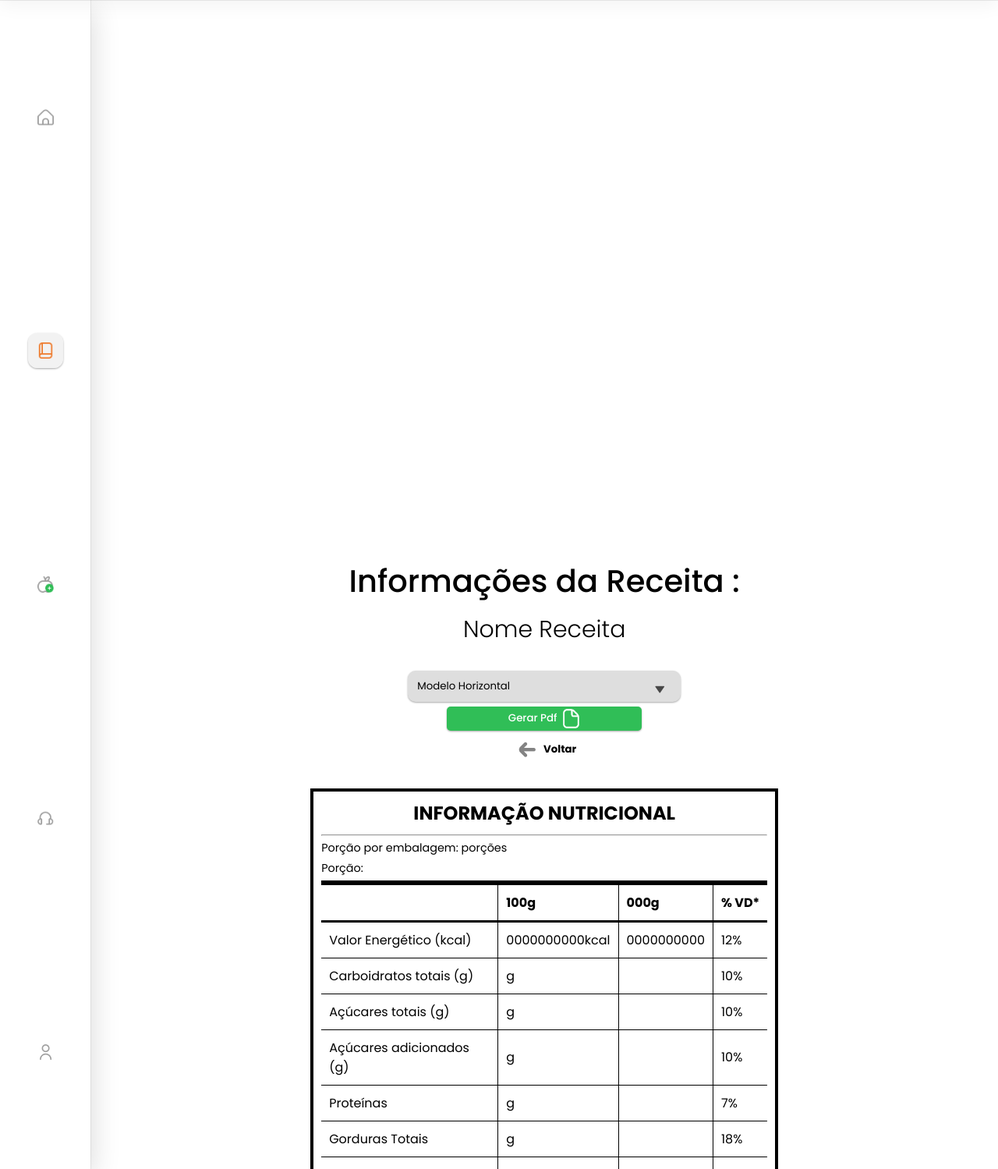
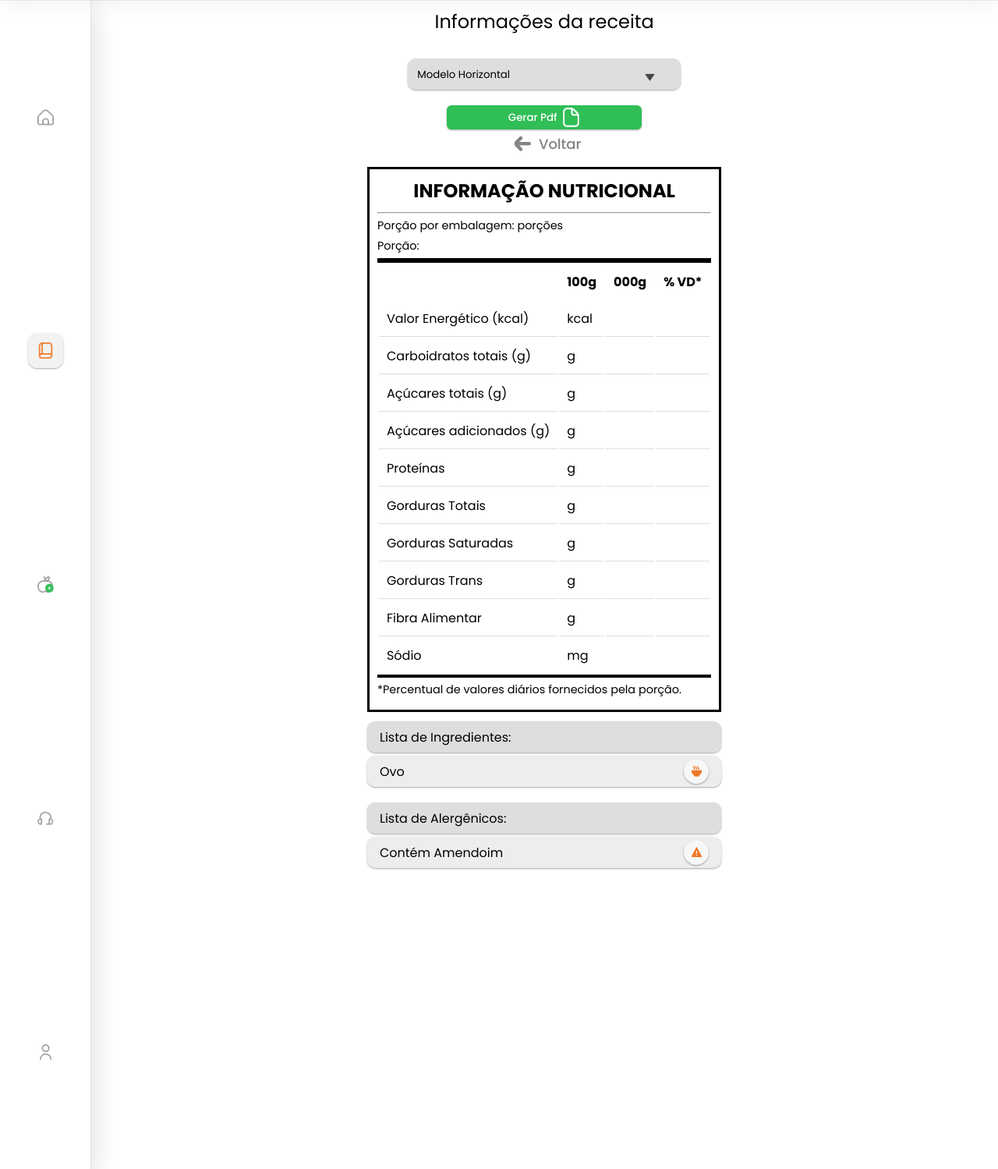
Before and after one commit to TheJoaoVitorio/WLN-Django, a Django app: page /app/visualizareceita/ in a window 1280 px wide. Shown: the part 204-1703 px from the top of the page at 78% size. Run offline with Django 5.2, Linux system fonts and the light colour scheme; some libraries are stand-ins or nearby versions.

Commit message:
Template de visualizar receita finalizado

```diff
--- a/app/templates/tabelaPreView.html
+++ b/app/templates/tabelaPreView.html
@@ -1,32 +1,29 @@
 {% load static %}
-{% load pwa %}
-{% progressive_web_app_meta %}
 <!DOCTYPE html>
-<html lang="en">
+<html lang="pt-br">
 <head>
+    <link rel="stylesheet" href="https://cdnjs.cloudflare.com/ajax/libs/jquery/3.7.1/jquery.min.js">
+    <link href='https://unpkg.com/boxicons@2.1.4/css/boxicons.min.css' rel='stylesheet'>
     <meta charset="UTF-8">
     <meta name="viewport" content="width=device-width, initial-scale=1.0">
-    <link rel="stylesheet" href="https://cdnjs.cloudflare.com/ajax/libs/jquery/3.7.1/jquery.min.js">
-    <link href='https://unpkg.com/boxicons@2.1.4/css/boxicons.min.css' rel='stylesheet'>
 
-    <link rel="stylesheet" href="{% static 'css/tab_PreView.css'%}">
-    <link rel="stylesheet" href="{% static 'css/style.css'%}">
-    <link href="https://fonts.googleapis.com/css2?family=Poppins:ital,wght@0,100;0,200;0,300;0,400;0,500;0,600;0,700;0,800;0,900;1,100;1,200;1,300;1,400;1,500;1,600;1,700;1,800;1,900&display=swap" rel="stylesheet">
-    <link rel="shortcut icon" href="{% static 'img/short-icon.png'%}">
-
-    <title>WLN_Rotulos_ VER_VERTICAL</title>
+    <link rel="stylesheet" href="{% static 'css/style.css' %}">
+    <link href="https://fonts.googleapis.com/css2?family=Poppins:ital,wght@0,100;0,200;0,300;0,400;0,500;0,600;0,700;0,800;0,900&display=swap" rel="stylesheet">
+    <link rel="stylesheet" href="https://cdnjs.cloudflare.com/ajax/libs/font-awesome/6.5.1/css/all.min.css" integrity="sha512-DTOQO9RWCH3ppGqcWaEA1BIZOC6xxalwEsw9c2QQeAIftl+Vegovlnee1c9QX4TctnWMn13TZye+giMm8e2LwA==" crossorigin="anonymous" referrerpolicy="no-referrer" />
+    <link rel="shortcut icon" href="{% static 'img/short-icon.png' %}">
+    <title>WLNutrion - Ver Receita</title>
 </head>
 <body>
     <nav class="container-navbar">
         <div class="navbar-content">
             <div class="logo">
                 <a href="{% url 'home' %}">
-                    <img src="{% static 'img/logo.png'%}">
+                    <img src="{% static 'img/logo.png' %}">
                 </a>
             </div>
             <div class="logo user-navbar">
                 <a href="{% url 'minha-conta' %}">
-                    <img src="{% static 'img/user.png'%}">
+                    <img src="{% static 'img/user.png' %}">
                 </a>
             </div>
         </div>
@@ -36,76 +33,71 @@
         <div class="container-principal flex">
             <div class="nav-left">
                 <div class="nav-items-lateral">
-                    <div class="item-lateral ">
+                    <div class="item-lateral">
                         <a href="{% url 'home' %}">
-                            <img id="image-sidebar" src="{% static 'img/home.png'%}">
+                            <img id="image-sidebar" src="{% static 'img/home.png' %}">
                         </a>
                     </div>
 
                     <div class="item-lateral active">
                         <a href="{% url 'receitas' %}">
-                            <img id="image-sidebar" src="{% static 'img/receita-active.png'%}">
+                            <img id="image-sidebar" src="{% static 'img/receita-active.png' %}">
                         </a>
                     </div>
 
                     <div class="item-lateral">
                         <a href="{% url 'meus-ingredientes' %}">
-                            <img id="image-sidebar" src="{% static 'img/ingredientes.png'%}">
+                            <img id="image-sidebar" src="{% static 'img/ingredientes.png' %}">
                         </a>
                     </div>
 
                     <div class="item-lateral">
-                        <a href="{% url 'contate-nos' %} ">
-                            <img id="image-sidebar" src="{% static 'img/fi-rr-headset.png'%}">
+                        <a href="{% url 'contate-nos' %}">
+                            <img id="image-sidebar" src="{% static 'img/fi-rr-headset.png' %}">
                         </a>
                     </div>
 
                     <div class="item-lateral">
-                        <a href=" {% url 'minha-conta' %} ">
-                            <img id="image-sidebar" src="{% static 'img/fi-rr-user.png'%}">
-                        </a>
-                    </div>
-                </div>
-            </div>
-<!--############################################################ TABELA PREVIEW ############################################################################# -->
-
-            <div class="container-pai-rotulo">
-                <div id="div_campos">
-                    <div class="content-rotulos">
-                        <div><h1 class="view_text1"> Informações da Receita :</h1></div>
-                        <div class="nome_receita" ><h2 class="text_nome_receita"> Nome Receita </h2></div>
-
-                            <div class="selectModelosRotulos">
-                                <div>
-                                    <div class="div-pai-select-form4">
-                                        <select class="inputForm2 select-btn4"  id="selectOptionModeloTabela">
-                                            <option value="ModeloHorizontal">Modelo Horizontal</option>
-                                            <option value="ModeloVertical">Modelo Vertical</option>
-                                            <option value="ModeloLinear">Modelo Linear</option>
-                                        </select>
-                                        <div class="arrow-select-modelos-preview">
-                                            <i class='bx bxs-down-arrow'></i>
-                                        </div>
-                                    </div>
-                                </div>
-
-
-
-
-                        <div class="btn-submit-receita_preview">
-                            <button id="btnGerarReceita" type="submit" class="btn-verde btn-gerar-pdf">Gerar Pdf <img width="25px" src="{% static 'img/fi-rr-file.png'%}"> </button>
-                            <a class="roda_voltar_preview"   href="{% url 'receitas'%}">
-                                <button style="background: no-repeat; font-weight: 700; color: 838383;" type="button" class="btn-voltar-preview">
-
-                                    <img src="{% static 'img/fi-sr-arrow-small-right.png'%}">
-                                    Voltar
-                                </button>
+                        <a href="{% url 'minha-conta' %}">
+                            <img id="image-sidebar" src="{% static 'img/fi-rr-user.png' %}">
                         </a>
                     </div>
                 </div>
             </div>
 
-                    <div class="tabela-nutricional-preview">
+            <div class="content">
+                <div class="container-content">
+                    <div class="content-title">
+                        <h1 id="TituloCriandoReceita">Informações da receita</h1>
+                    </div>
+
+                    <div class="content-minhas-receitas">
+                        <div class="formReceita">
+                            <div class="">
+                                <div class="selectModelosRotulos">
+                                    <form action="">
+                                        <div class="div-pai-select-form4">
+                                            <select class="inputForm2 select-btn4" id="selectOptionModeloTabela">
+                                                <option value="ModeloHorizontal">Modelo Horizontal</option>
+                                                <option value="ModeloVertical">Modelo Vertical</option>
+                                                <option value="ModeloLinear">Modelo Linear</option>
+                                            </select>
+                                            <div class="arrow arrow-select-modelos">
+                                                <i class='bx bxs-down-arrow'></i>
+                                            </div>
+                                        </div>
+                                    </form>
+                                </div>
+
+                                <div class="btn-submit-receita">
+                                    <button id="btnGerarReceita" type="submit" class="btn-verde btn-gerar-pdf">Gerar Pdf <img width="25px" src="{% static 'img/fi-rr-file.png' %}"> </button>
+                                    <button type="button" class="btn-voltar2">
+                                        <img src="{% static 'img/fi-sr-arrow-small-right.png' %}">
+                                        Voltar
+                                    </button>
+                                </div>
+
+                                <div class="tabela-nutricional">
                                     <h2>INFORMAÇÃO NUTRICIONAL</h2>
                                     <hr>
                                     <p>Porção por embalagem: <span id="porcoesEmbTabela"></span> porções</p>
@@ -120,98 +112,102 @@
                                                 <th>% VD*</th>
                                             </tr>
                                         </thead>
-                            <tbody style="border: none;">
+                                        <tbody>
                                             <tr>
                                                 <td>Valor Energético (kcal)</td>
-                                    <td>0000000000kcal</td> <!-- kcal g -->
-                                    <td>0000000000</td>
-                                    <td>12%</td>
+                                                <td>kcal</td>
+                                                <td></td>
+                                                <td></td>
                                             </tr>
                                             <tr>
                                                 <td>Carboidratos totais (g)</td>
-                                    <td>g</td> <!-- carboidratos  g -->
+                                                <td>g</td>
                                                 <td></td>
-                                    <td>10%</td>
+                                                <td></td>
                                             </tr>
                                             <tr>
                                                 <td>Açúcares totais (g)</td>
-                                    <td>g</td> <!-- acucar totais g -->
+                                                <td>g</td>
                                                 <td></td>
-                                    <td>10%</td>
+                                                <td></td>
                                             </tr>
                                             <tr>
-                                    <td >Açúcares adicionados (g)</td>
-                                    <td>g</td> <!-- acucar adicionado g -->
+                                                <td>Açúcares adicionados (g)</td>
+                                                <td>g</td>
                                                 <td></td>
-                                    <td>10%</td>
+                                                <td></td>
                                             </tr>
                                             <tr>
                                                 <td>Proteínas</td>
-                                    <td>g</td> <!-- proteinas g -->
+                                                <td>g</td>
                                                 <td></td>
-                                    <td>7%</td>
+                                                <td></td>
                                             </tr>
                                             <tr>
                                                 <td>Gorduras Totais</td>
-                                    <td>g</td> <!-- gorduras totais g -->
+                                                <td>g</td>
                                                 <td></td>
-                                    <td>18%</td>
+                                                <td></td>
                                             </tr>
                                             <tr>
                                                 <td>Gorduras Saturadas</td>
-                                    <td>g</td> <!-- gorduras saturadas g -->
+                                                <td>g</td>
                                                 <td></td>
-                                    <td>9%</td>
+                                                <td></td>
                                             </tr>
                                             <tr>
                                                 <td>Gorduras Trans</td>
-                                    <td>g</td> <!-- gorduras trans g -->
+                                                <td>g</td>
                                                 <td></td>
-                                    <td>**</td>
+                                                <td></td>
                                             </tr>
                                             <tr>
                                                 <td>Fibra Alimentar</td>
-                                    <td>g</td> <!-- fibra g -->
+                                                <td>g</td>
                                                 <td></td>
-                                    <td>8%</td>
+                                                <td></td>
                                             </tr>
                                             <tr>
                                                 <td>Sódio</td>
-                                    <td>mg</td> <!-- sodio mg -->
+                                                <td>mg</td>
                                                 <td></td>
-                                    <td>12%</td>
+                                                <td></td>
                                             </tr>
                                         </tbody>
                                     </table>
                                     <hr id="linhaFinaTabelaNutricional">
                                     <p>*Percentual de valores diários fornecidos pela porção.</p>
+                                </div>
 
-                        <div class="containerListaItensTabela">
-                            <div class="listaIngredientesTabela flex">
-                                <h2>INGREDIENTES:</h2>
-                                <!-- NOME DOS INGREDIENTES É ADICIONADO AQUI -->
+                                <div class="containerSectionsReceitas">
+                                    <div class="sectionListasReceitas">
+                                        <div class="sectionHeaderListaIngredientes">
+                                            <p>Lista de Ingredientes:</p>
                                         </div>
-                            <div class="listaAlergenicosTabela flex ">
-                                <h2>ALERGÊNICOS:</h2>
-                                <!-- NOME DOS ALERGENICOS É ADICIONADO AQUI -->
-
+                                        <div class="sectionListaIngredientes">
+                                            <p>Ovo</p>
+                                            <i class='bx bxs-bowl-hot'></i>
+                                        </div>
+                                    </div>
+                                    <div class="sectionListasReceitas">
+                                        <div class="sectionHeaderListaIngredientes">
+                                            <p>Lista de Alergênicos:</p>
+                                        </div>
+                                        <div class="sectionListaIngredientes">
+                                            <p>Contém Amendoim</p>
+                                            <i class='bx bxs-error'></i>
                                         </div>
                                     </div>
                                 </div>
-
-
-
-
                             </div>
                         </div>
                     </div>
-
                 </div>
-
-    <script src="https://ajax.googleapis.com/ajax/libs/jquery/5.5.1/jquery.min.js"></script>
-    <script src="https://code.jquery.com/jquery-3.2.1.slim.min.js"></script>
-    <script src="https://maxcdn.bootstrapcdn.com/bootstrap/4.0.0/js/bootstrap.min.js"></script>
-    <script src="{% static 'js/timerMessage.js' %}"></script>
-    <script src="{% static 'js/show-btn.js' %}"></script>
+            </div>
+        </div>
+    </div>
+    <script src="{% static 'js/jquery.min.js' %}"></script>
+    <script src="{% static 'js/jquery.mask.min.js' %}"></script>
+    <script src="{% static 'js/receita.js' %}"></script>
 </body>
 </html>
--- a/app/views.py
+++ b/app/views.py
@@ -184,7 +184,7 @@ def cadastraAlergenicosReceita(request):
                     return JsonResponse({'error': 'Nenhum Alergenico encontrado'},status=404)
 
             return JsonResponse({'message': 'Ingredientes cadastrados com sucesso!'}, status=201)
-                #return redirect('/app/home/')
+
 
         except Receita.DoesNotExist:
             return JsonResponse({'error': 'Nenhuma Receita encontrada'},status=404)
--- a/templates/static/css/style.css
+++ b/templates/static/css/style.css
@@ -2123,3 +2123,50 @@ textarea:focus{
     opacity: 30%;
     padding: 20px;
 }
+
+
+.sectionListasReceitas{
+    display: flex;
+    flex-direction: column;
+    gap: 4px;
+}
+.containerSectionsReceitas{
+    display: flex;
+    flex-direction: column;
+    gap: 20px;
+    margin-top: 12px;
+}
+.sectionHeaderListaIngredientes{
+    display: flex;
+    align-items: center;
+    height: 60px;
+    background: #DEDEDE;
+    border:none;
+    border-radius: 10px;
+    height: 40px;
+    padding-left: 16px;
+    outline: none;
+    appearance: none;
+    box-shadow: rgba(0, 0, 0, 0.12) 0px 1px 3px, rgba(0, 0, 0, 0.24) 0px 1px 2px;
+
+}
+.sectionListaIngredientes{
+    display: flex;
+    justify-content: space-between;
+    align-items: center;
+    background: #ededed;
+    border:none;
+    border-radius: 10px;
+    padding: 16px;
+    height: 40px;
+    outline: none;
+    appearance: none;
+    box-shadow: rgba(0, 0, 0, 0.12) 0px 1px 3px, rgba(0, 0, 0, 0.24) 0px 1px 2px;
+}
+.sectionListaIngredientes i{
+    box-shadow: rgba(0, 0, 0, 0.12) 0px 1px 3px, rgba(0, 0, 0, 0.24) 0px 1px 2px;
+    border-radius: 18px;
+    padding: 8px;
+    background: #f7f7f7;
+    color: #EE7828;
+}
```
Lines whose indentation alone changed are shown as unchanged.
